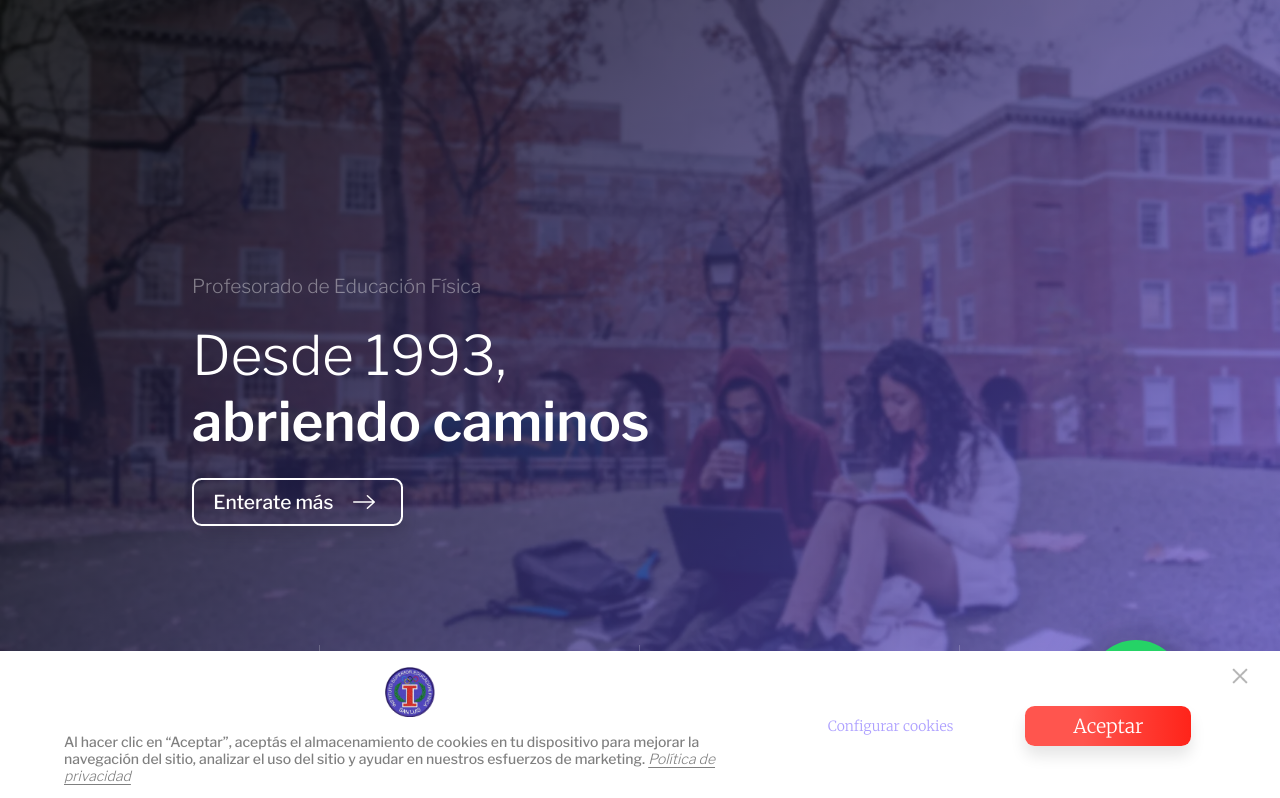
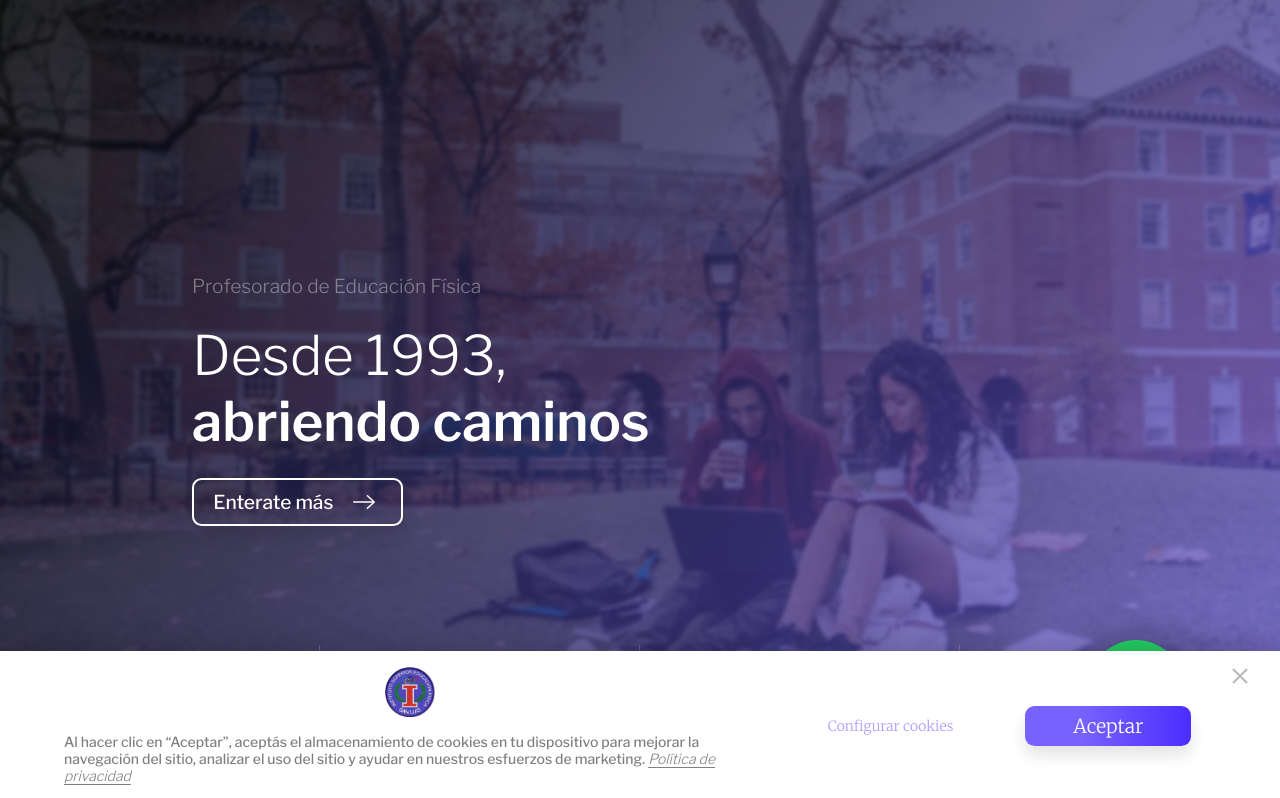
Before and after one commit to valedominguezl/isef-main, a React (Vite) app: page / in a window 1280 px wide. Shown: the top 798 px of the page. Built offline with nearby package versions, Linux system fonts and the light colour scheme.

Commit message:
cambio a linux

```diff
--- a/package.json
+++ b/package.json
@@ -13,6 +13,7 @@
   "dependencies": {
     "esbuild": "^0.25.0",
     "framer-motion": "^12.3.1",
+    "node": "^18.20.7",
     "react": "^18.3.1",
     "react-countup": "^6.5.3",
     "react-dom": "^18.3.1",
--- a/src/components/funciones/cookies/CookieBanner.jsx
+++ b/src/components/funciones/cookies/CookieBanner.jsx
@@ -123,7 +123,7 @@ const CookieBanner = ({ activateTracking }) => {
               }}>
                 <p>Configurar cookies</p>
               </button>
-              <button className="btn-cta grad2 bl" onClick={handleAcceptAll}>
+              <button className="btn-cta grad bl" onClick={handleAcceptAll}>
                 <p>Aceptar</p>
               </button>
             </div>
--- a/src/components/funciones/cookies/CookieBanner.module.scss
+++ b/src/components/funciones/cookies/CookieBanner.module.scss
@@ -14,6 +14,7 @@
   justify-content: space-between;
   align-items: center;
   z-index: 50;
+  box-shadow: var(--shadow-out-img);
 
   @media (max-width: 1200px) {
     flex-direction: column;
--- a/src/mainComponents/Institucional/Historia.jsx
+++ b/src/mainComponents/Institucional/Historia.jsx
@@ -1,5 +1,5 @@
 import React from 'react'
-import Intro from '@/components/institucional/historia/Intro/Intro.jsx'
+import Intro from '@/components/institucional/historia/intro/Intro.jsx'
 import Intros from '@/components/reutilizables/intros/Intros.jsx'
 import fondo from '@/assets/media/home/intro.webp'
 
```
Also changed, not shown: 1 other file (tests, documents, lock files or other folders).
